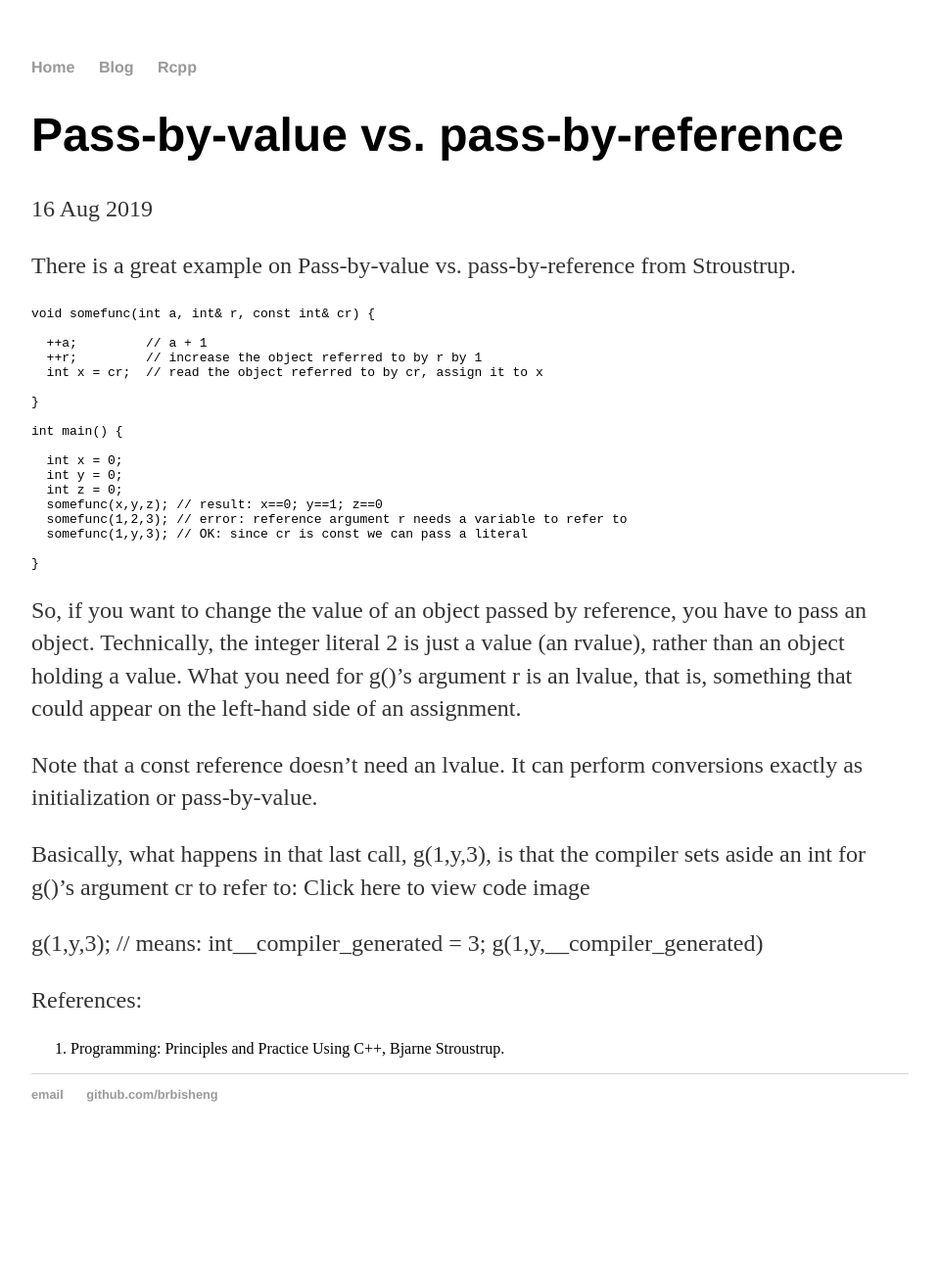
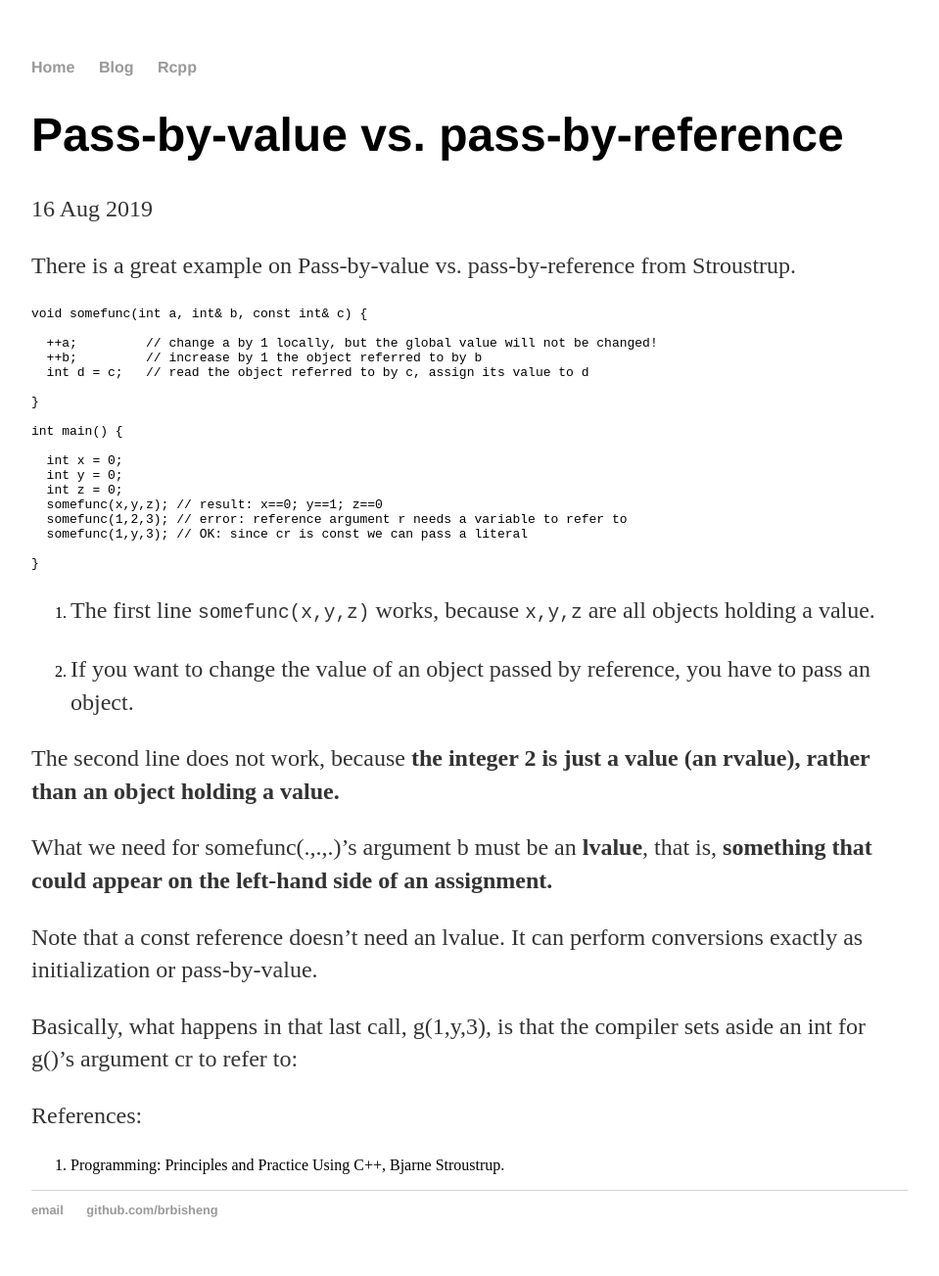
Before and after one commit to brbisheng/brbisheng.github.io, a Jekyll site: the page built from rcpp/_posts/2019-08-16-rcpp-post0.md, in a window 1280 px wide. Shown: the whole page at 98% size, without its empty margins (160-1119 px from the left). Built offline with Jekyll 4.4.1, drawn with Linux system fonts in a browser that asks for light colours; before the commit the page ends 1185 px from its top, so only the background shows below that.

Commit message:
Update 2019-08-16-rcpp-post0.md

````diff
--- a/rcpp/_posts/2019-08-16-rcpp-post0.md
+++ b/rcpp/_posts/2019-08-16-rcpp-post0.md
@@ -7,11 +7,11 @@ categories: ["rcpp", "cpp"]
 There is a great example on Pass-by-value vs. pass-by-reference from Stroustrup.
 
 ```C++
-void somefunc(int a, int& r, const int& cr) {
+void somefunc(int a, int& b, const int& c) {
 
-  ++a;         // a + 1
-  ++r;         // increase the object referred to by r by 1
-  int x = cr;  // read the object referred to by cr, assign it to x
+  ++a;         // change a by 1 locally, but the global value will not be changed!
+  ++b;         // increase by 1 the object referred to by b
+  int d = c;   // read the object referred to by c, assign its value to d
 
 }
 
@@ -27,15 +27,17 @@ int main() {
 }
 ```
 
-So, if you want to change the value of an object passed by reference, you have to pass an object.
-Technically, the integer literal 2 is just a value (an rvalue), rather than an object holding a value. What you need for g()’s argument r is an lvalue, that is, something that could appear on the left-hand side of an assignment.
+1. The first line `somefunc(x,y,z)` works, because `x,y,z` are all objects holding a value.
+
+2. If you want to change the value of an object passed by reference, you have to pass an object.
+
+The second line does not work, because **the integer 2 is just a value (an rvalue), rather than an object holding a value.**
+
+What we need for somefunc(.,.,.)’s argument b must be an **lvalue**, that is, **something that could appear on the left-hand side of an assignment.**
 
 Note that a const reference doesn’t need an lvalue. It can perform conversions exactly as initialization or pass-by-value.
 
 Basically, what happens in that last call, g(1,y,3), is that the compiler sets aside an int for g()’s argument cr to refer to:
-Click here to view code image
-
-g(1,y,3); // means: int__compiler_generated = 3; g(1,y,__compiler_generated)
 
 References:
 1. Programming: Principles and Practice Using C++, Bjarne Stroustrup.
````
